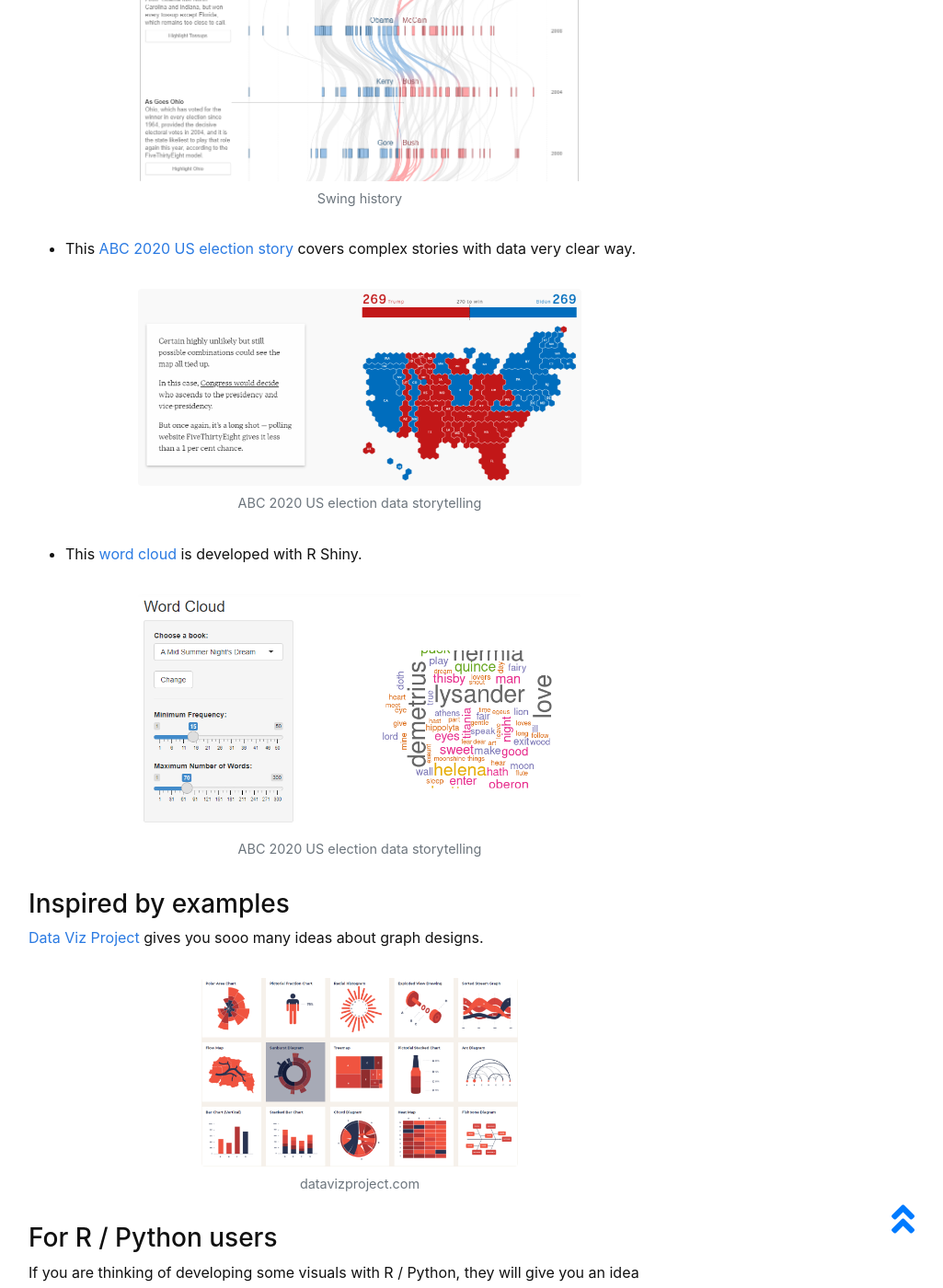
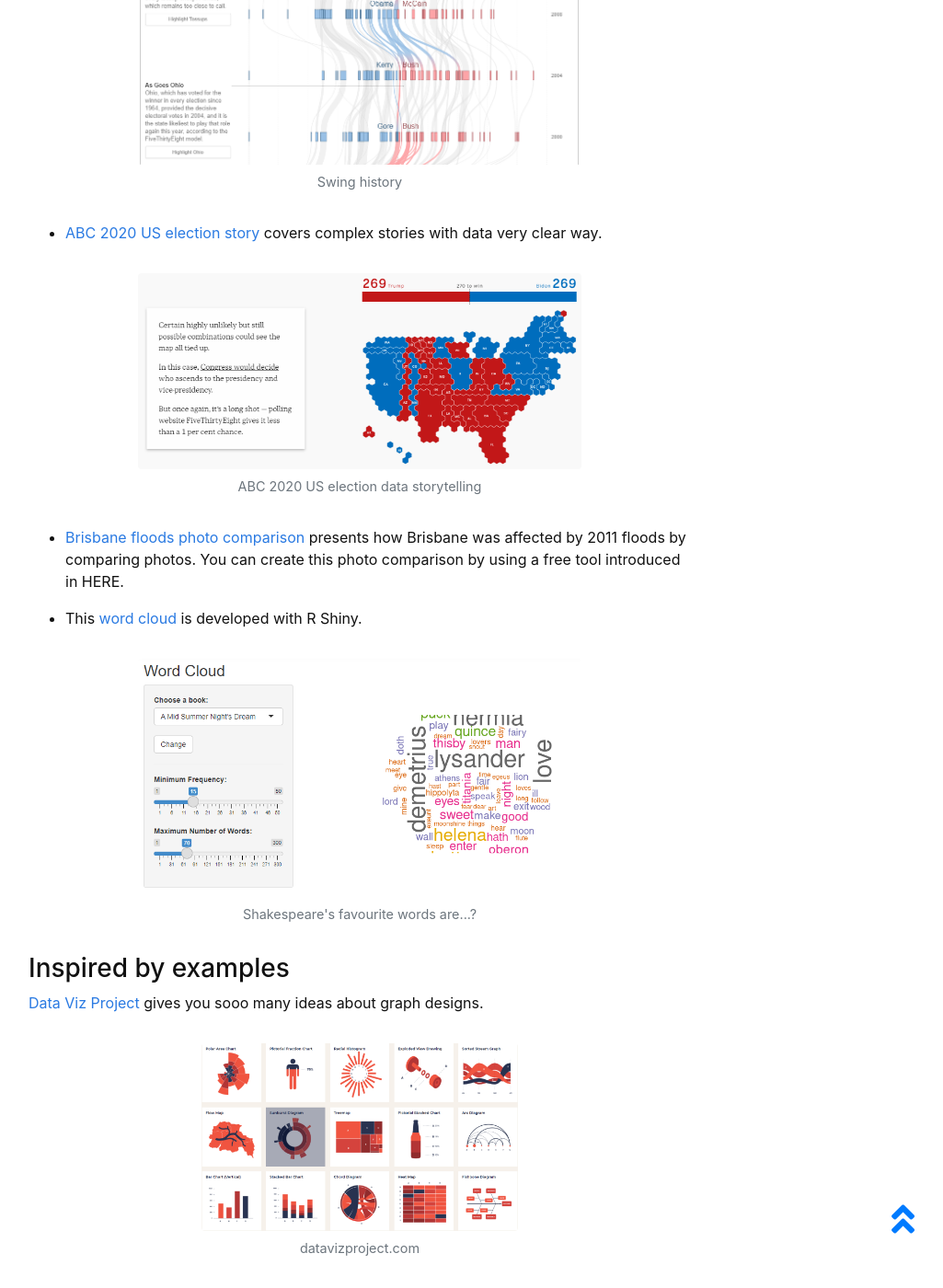
Before and after one commit to masamiy/DataStoryTelling, a Jekyll site: the page built from content/2-Visuals.md, in a window 1280 px wide and 1400 px high, scrolled down 2341 px. Shown: the whole window at 92% size, without its empty margins (249-1274 px from the left). Built offline with Jekyll 4.4.1, drawn with Linux system fonts in a browser that asks for light colours; some of the changed text lies outside the part shown.

Commit message:
Update 2-Visuals.md

```diff
--- a/content/2-Visuals.md
+++ b/content/2-Visuals.md
@@ -9,22 +9,24 @@ We now explore some examples of visualisations. Be aware there are so many possi
 [Visualise Your Thesis](https://library.unimelb.edu.au/research/visualise-your-thesis#resources) is an international competition run by the University of Melbourne that challenges Higher Degree by Research (HDR) students to summarise their research in an engaging, 60-second visual presentation using a supplied template, that encapsulates your research project. It gives you the opportunity to build essential digital communication skills so you can effectively communicate complex research to a general audience. Competition submissions are judged on their visual impact, and how well the content presents the research. The competition allows for multi-media, interactivity and interpretation and is suitable for all disciplines. The video here is from a 2019 winner, HDR student at UTS.
 {% include video-embed.html youtubeid="Am-AvhPl0jA" caption="Visualise Your Thesis" %}
 
-### Video timelapse
-You can highlight that time lapses would work well for event set ups, constructing buildings, or use of infrastructure throughout a day. This Pea Shoot video is very peaceful and therapeutic.
+### Timelapse
+- You can highlight that time lapses would work well for event set ups, constructing buildings, or use of infrastructure throughout a day. This Pea Shoot video is very peaceful and therapeutic.
 {% include video-embed.html youtubeid="w77zPAtVTuI" caption="Visualise Your Thesis" %}
 
-### Google Earth Timelapse
+- Google Earth Timelapse
 [Google Earth Timelapse](https://earthengine.google.com/timelapse/) is a global, zoomable video that lets you see how the Earth has changed.
 
 ### Interactive graphs
-- This [New York Times' swing history graph](http://www.nytimes.com/interactive/2012/10/15/us/politics/swing-history.html) really impressess audience.
+- [New York Times' swing history graph](http://www.nytimes.com/interactive/2012/10/15/us/politics/swing-history.html) really impressess audience.
 {% include figure.html img="Swing_State.png" alt="cat" caption="Swing history" width="70%" %}
 
-- This [ABC 2020 US election story](https://www.abc.net.au/news/2020-11-02/us-election-trump-biden-states-polling/12822296) covers complex stories with data very clear way.
+- [ABC 2020 US election story](https://www.abc.net.au/news/2020-11-02/us-election-trump-biden-states-polling/12822296) covers complex stories with data very clear way.
 {% include figure.html img="abc_Election.png" alt="cat" caption="ABC 2020 US election data storytelling" width="70%" %}
 
+- [Brisbane floods photo comparison](http://www.abc.net.au/news/specials/qld-floods/) presents how Brisbane was affected by 2011 floods by comparing photos. You can create this photo comparison by using a free tool introduced in HERE.
+
 - This [word cloud](https://shiny.rstudio.com/gallery/word-cloud.html) is developed with R Shiny.
-{% include figure.html img="Word_Cloud.png" alt="cat" caption="ABC 2020 US election data storytelling" width="70%" %}
+{% include figure.html img="Word_Cloud.png" alt="cat" caption="Shakespeare's favourite words are...?" width="70%" %}
 
 ### Inspired by examples
 [Data Viz Project](https://datavizproject.com/) gives you sooo many ideas about graph designs.
```
